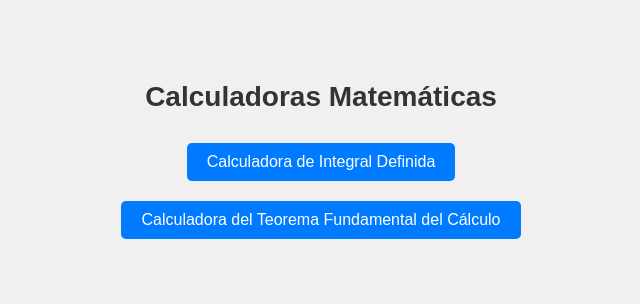
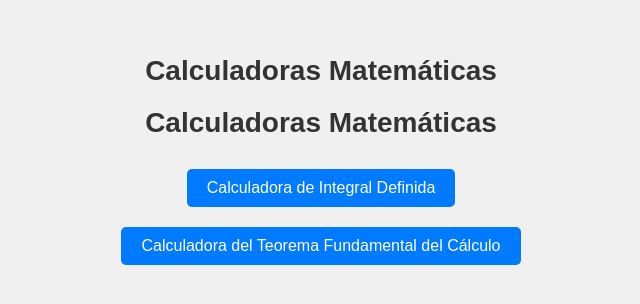
Before and after one commit to samara633/Calculadora-de-integral-definida-y-teorema-fundamental-del-calculo, a plain HTML site: page index.html in a window 1280 px wide. Shown: the part 244-548 px from the top of the page, without its empty margins (319-959 px from the left). Drawn offline with Linux system fonts and the light colour scheme.

Commit message:
hola mundo

```diff
--- a/index.html
+++ b/index.html
@@ -9,6 +9,7 @@
 <body>
     <div class="main-container">
         <h1>Calculadoras Matemáticas</h1>
+        <h1>Calculadoras Matemáticas</h1>
         <div class="calculator-buttons">
             <a href="/pages/calculadora.html" class="calculator-button">Calculadora de Integral Definida</a>
             <a href="/pages/teorema.html" class="calculator-button">Calculadora del Teorema Fundamental del Cálculo</a>
```
